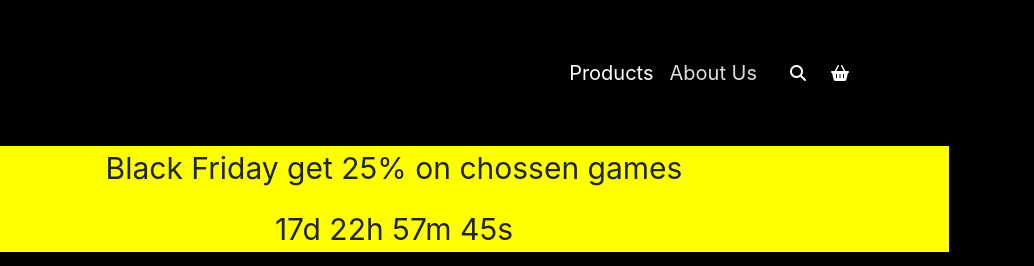
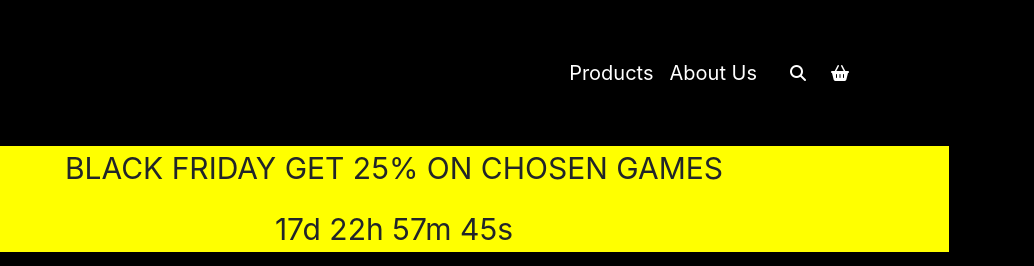
Before and after one commit to Zentia-DK/HHgaming, a website: page index.html in a window 1280 px wide. Shown: the top 266 px of the page, 246-1280 px from the left. Drawn offline with nearby package versions, Linux system fonts and the light colour scheme.

Commit message:
countdown - CTA-Banner -navbar

```diff
--- a/index.html
+++ b/index.html
@@ -44,7 +44,7 @@
                     <a href="#" class="nav-link text-white">Products</a>
                 </li>
                 <li class="nav-item">
-                    <a href="#" class="nav-link text-light">About Us</a>
+                    <a href="#" class="nav-link text-white">About Us</a>
                 </li>
                 <i class="fas fa-search text-white align-self-center pl-1 fa-1x"></i>
                 <i class="fas fa-shopping-basket text-white align-self-center pl-1 fa-1x"></i>
@@ -53,7 +53,7 @@
     </nav>
 
 <div class="box">
-    <p>Black Friday get 25% on chossen games</p>
+    <p>BLACK FRIDAY GET 25% ON CHOSEN GAMES</p>
 <p id="demo"></p>
 </div>
 
```
